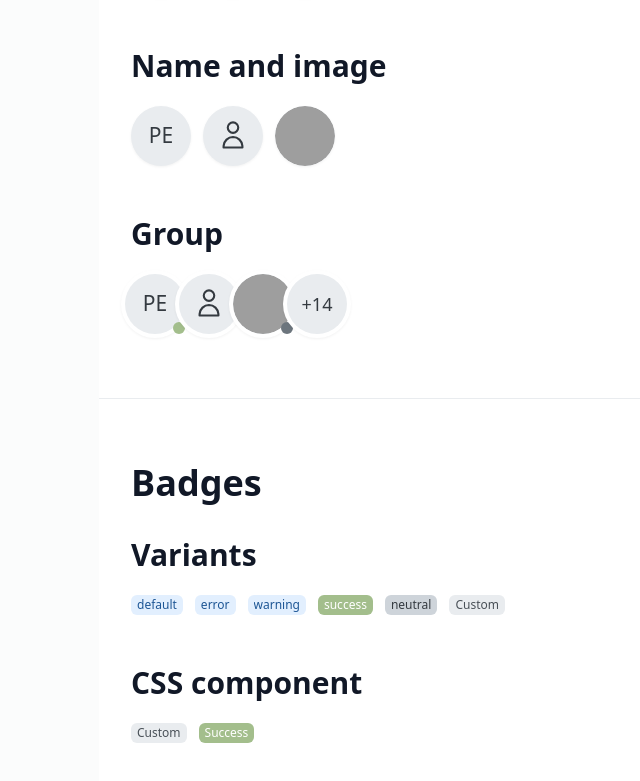
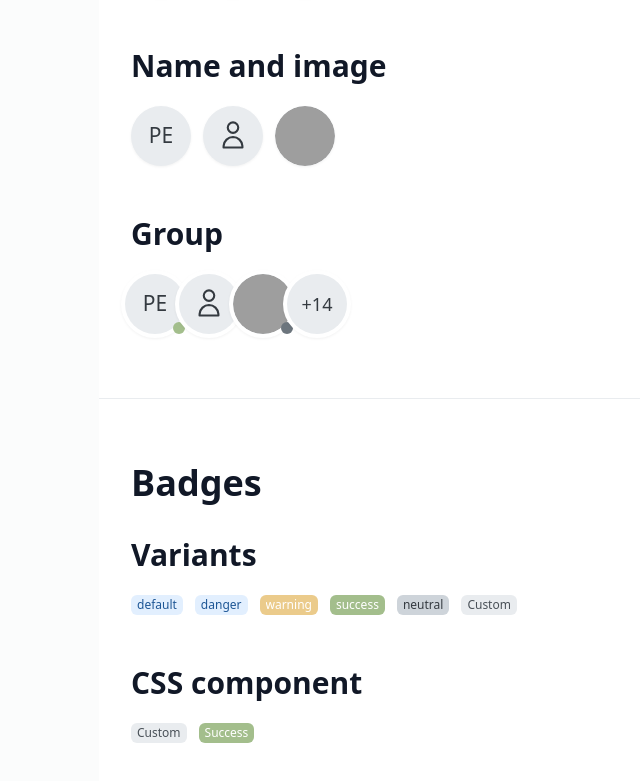
Before and after one commit to botmaster/vitejs-vite-starter, a Vue app: page /design-system/components in a window 1280 px wide. Shown: the part 1701-2482 px from the top of the page, without its empty margins (189-829 px from the left). Built offline with nearby package versions, Linux system fonts and the light colour scheme; grey boxes are pictures that could not be loaded.

Commit message:
refactor: Refactor color variant TS definitions

```diff
--- a/src/assets/styles/components/_badge.scss
+++ b/src/assets/styles/components/_badge.scss
@@ -7,7 +7,11 @@
     @apply block truncate;
   }
 
-  &--is-error {
+  &, &--is-default {
+    @apply bg-[#E2EFFE] text-[#1D5695];
+  }
+
+  &--is-danger {
     @apply bg-danger text-danger-content;
   }
 
@@ -19,10 +23,6 @@
     @apply bg-success text-success-content;
   }
 
-  &--is-default {
-    @apply bg-[#E2EFFE] text-[#1D5695];
-  }
-
   &--is-neutral {
     @apply bg-gray-400 text-gray-800;
   }
--- a/src/assets/styles/components/_btn.scss
+++ b/src/assets/styles/components/_btn.scss
@@ -29,7 +29,7 @@
     * Modifiers
     */
 
-  & {
+  &, &--default {
     @apply bg-gray-200 text-gray-700 border-gray-200 shadow-gray-200/20;
 
     &:hover {
@@ -188,7 +188,7 @@
   }
 
   &--icon {
-    @apply rounded-full min-w-0 aspect-square;
+    @apply rounded-full min-w-0 aspect-square border-transparent;
   }
 
   &--sm {
--- a/src/components/design-system/partials/PartialBadge.vue
+++ b/src/components/design-system/partials/PartialBadge.vue
@@ -3,11 +3,11 @@ import Badge from '@/components/shared/AppBadge.vue';
 
 const colors = [
   'default',
-  'error',
+  'danger',
   'warning',
   'success',
   'neutral',
-];
+] as const;
 </script>
 
 <template>
--- a/src/components/design-system/partials/PartialButtons.vue
+++ b/src/components/design-system/partials/PartialButtons.vue
@@ -11,7 +11,7 @@ const variants = [
   'neutral',
   'ghost',
   'link',
-];
+] as const;
 </script>
 
 <template>
@@ -81,13 +81,13 @@ const variants = [
         Is Icon
       </h3>
       <div class="flex gap-2 items-end not-prose">
-        <AppButton size="lg" icon color-variant="">
+        <AppButton size="lg" icon>
           <Icon icon="uim:vuejs" :inline="true" />
         </AppButton>
-        <AppButton icon color-variant="">
+        <AppButton icon>
           <Icon icon="uim:vuejs" :inline="true" />
         </AppButton>
-        <AppButton size="sm" icon color-variant="">
+        <AppButton size="sm" icon>
           <Icon icon="uim:vuejs" :inline="true" />
         </AppButton>
       </div>
--- a/src/components/shared/AppBadge.vue
+++ b/src/components/shared/AppBadge.vue
@@ -1,18 +1,40 @@
 <script setup lang="ts">
-type ColorVariant = 'default' | 'error' | 'warning' | 'success' | 'neutral';
+import { computed } from 'vue';
+
+type ColorVariant = 'default' | 'danger' | 'warning' | 'success' | 'neutral';
 
 export interface Props {
   label: string
-  colorVariant?: ColorVariant | string
+  colorVariant?: ColorVariant
 }
 
 const props = withDefaults(defineProps<Props>(), {
-  colorVariant: 'default',
+
+});
+
+// Variants map
+const variants: Record<ColorVariant, string> = {
+  default: 'badge--is-default',
+  danger: 'badge--is-dander',
+  warning: 'badge--is-warning',
+  success: 'badge--is-success',
+  neutral: 'badge--is-neutral',
+};
+
+
+// Computed classes
+const classes = computed(() => {
+  const classes = [];
+
+  if (props.colorVariant)
+    classes.push(variants[props.colorVariant]);
+
+  return classes.join(' ');
 });
 </script>
 
 <template>
-  <span class="badge" :class="[`badge--is-${props.colorVariant}`]">
+  <span class="badge" :class="classes">
     <span>{{ props.label }}</span>
   </span>
 </template>
--- a/src/components/shared/AppButton.vue
+++ b/src/components/shared/AppButton.vue
@@ -2,11 +2,17 @@
 import { computed } from 'vue';
 import IconLoaderSvg from '@svg/icon-loader.svg?component';
 
+// Color variants type
+type ButtonColorVariantType = 'default' | 'primary' | 'secondary' | 'accent' | 'danger' | 'neutral' | 'link' | 'ghost';
+
+// Size type
+type ButtonSizeType = 'sm' | 'md' | 'lg';
+
 // Props types
 export interface Props {
-  colorVariant?: 'primary' | 'secondary' | 'accent' | 'danger' | 'neutral' | 'link' | 'ghost'
+  colorVariant?: ButtonColorVariantType
   outlined?: boolean
-  size?: 'sm' | 'md' | 'lg'
+  size?: ButtonSizeType
   disabled?: boolean
   readonly?: boolean
   tag?: string
@@ -26,7 +32,8 @@ const props = withDefaults(defineProps<Props>(), {
 });
 
 // variants map
-const variants = {
+const variants: Record<ButtonColorVariantType, string> = {
+  default: 'btn--default',
   primary: 'btn--primary',
   secondary: 'btn--secondary',
   accent: 'btn--accent',
@@ -34,6 +41,13 @@ const variants = {
   neutral: 'btn--neutral',
   link: 'btn--link',
   ghost: 'btn--ghost',
+};
+
+// Size map
+const sizes: Record<ButtonSizeType, string> = {
+  sm: 'btn--sm',
+  md: 'btn--md',
+  lg: 'btn--lg',
 };
 
 // Computed classes
@@ -50,7 +64,7 @@ const classes = computed(() => {
     classes.push('btn--outlined');
 
   if (props.size)
-    classes.push(`btn--${props.size}`);
+    classes.push(sizes[props.size]);
 
   if (props.disabled || props.readonly)
     classes.push('btn--disabled');
```
